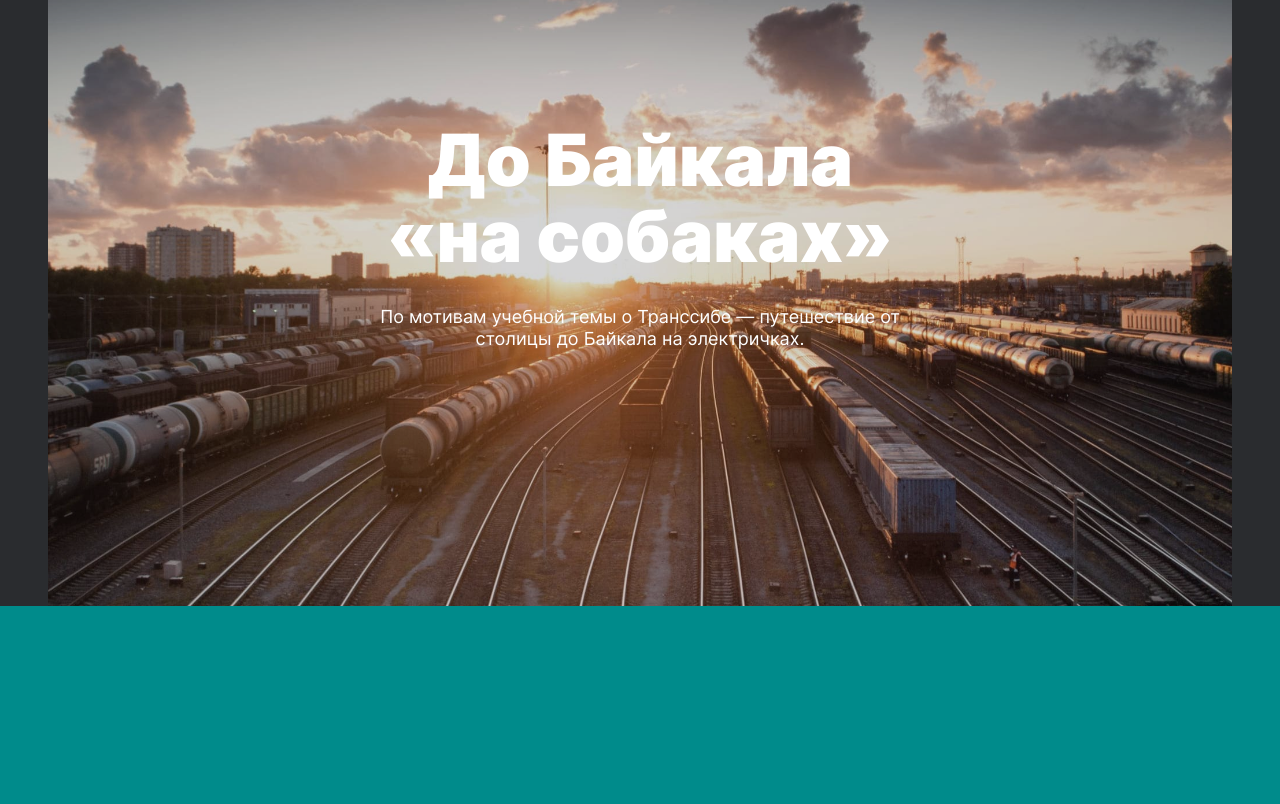
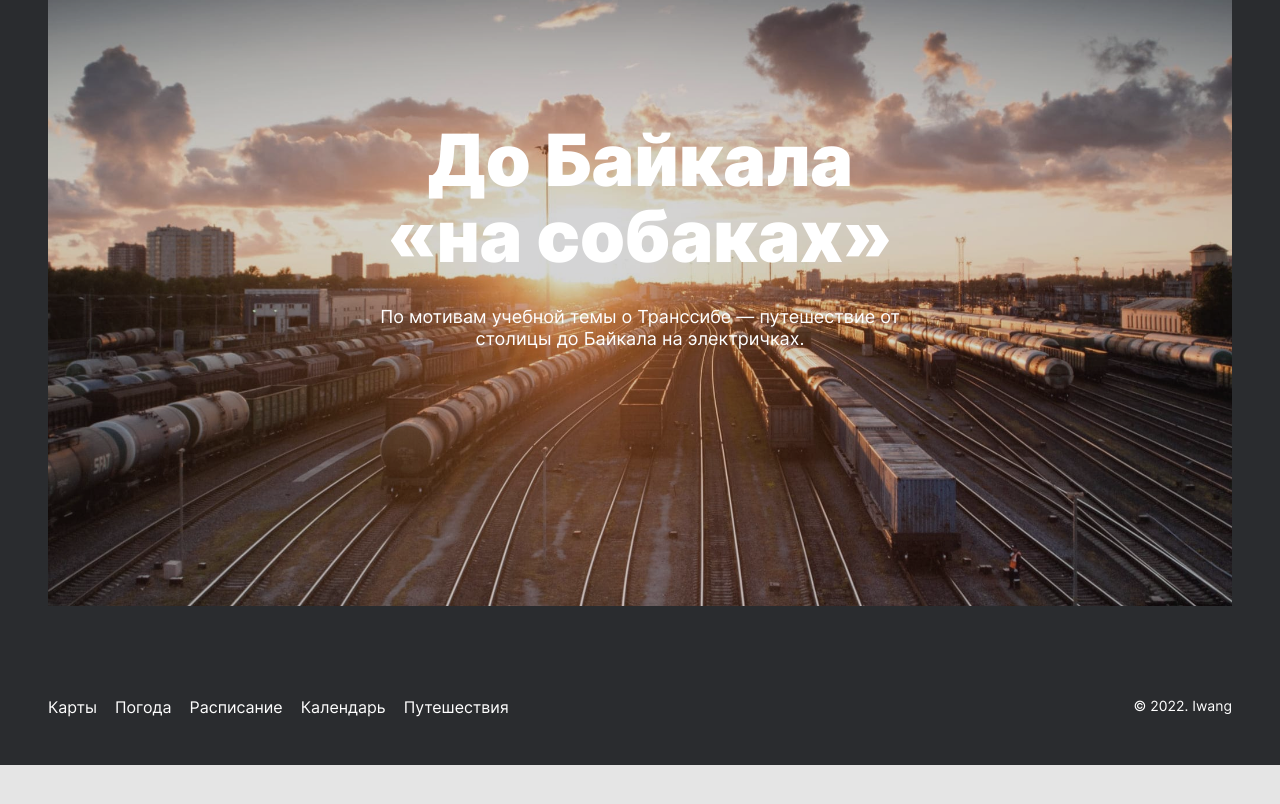
Before and after one commit to iwango/russian-travel, a plain HTML site: page index.html in a window 1280 px wide. Shown: the part 6441-7245 px from the top of the page. After the commit the page ends 7206 px from the top, so only its background shows below. Drawn offline with Linux system fonts and the light colour scheme.

Commit message:
footer completed

```diff
--- a/blocks/cover/cover.css
+++ b/blocks/cover/cover.css
@@ -5,8 +5,24 @@
   align-items: center;
   color: #fff;
   text-decoration: none;
+  margin-bottom: 64px;
 }
 .cover:hover .cover__image {
   cursor: pointer;
   opacity: 0.3;
 }
+@media screen and (min-width: 768px) {
+  .cover {
+    margin-bottom: 88px;
+  }
+}
+@media screen and (min-width: 768px) and (max-width: 1024px) {
+  .cover {
+    margin-bottom: calc(88px + (92 - 88) * (100vw - 768px) / 256);
+  }
+}
+@media screen and (min-width: 1024px) {
+  .cover {
+    margin-bottom: 92px;
+  }
+}
--- /dev/null
+++ b/blocks/footer/__copyright/footer__copyright.css
@@ -0,0 +1,12 @@
+.footer__copyright {
+  margin: 16px 0 0;
+  font-size: 14px;
+  line-height: 14px;
+}
+@media screen and (min-width: 768px) {
+  .footer__copyright {
+    font-size: 14px;
+    line-height: 16px;
+    margin: 0;
+  }
+}
--- /dev/null
+++ b/blocks/footer/__nav-item/footer__nav-item.css
@@ -0,0 +1,8 @@
+.footer__nav-item {
+  margin-bottom: 32px;
+}
+@media screen and (min-width: 768px) {
+  .footer__nav-item {
+    margin: 0 18px 0 0;
+  }
+}
--- /dev/null
+++ b/blocks/footer/__nav-link/footer__nav-link.css
@@ -0,0 +1,16 @@
+.footer__nav-link {
+  color: #fff;
+  text-decoration: none;
+  font-size: 24px;
+  line-height: 24px;
+}
+.footer__nav-link:hover {
+  cursor: pointer;
+  opacity: 0.8;
+}
+@media screen and (min-width: 768px) {
+  .footer__nav-link {
+    font-size: 16px;
+    line-height: 18px;
+  }
+}
--- /dev/null
+++ b/blocks/footer/__nav/footer__nav.css
@@ -0,0 +1,14 @@
+.footer__nav {
+  display: flex;
+  flex-direction: column;
+  list-style: none;
+  color: #fff;
+  margin: 0;
+  padding: 0;
+}
+@media screen and (min-width: 768px) {
+  .footer__nav {
+    flex-direction: row;
+    align-items: end;
+  }
+}
--- a/blocks/footer/footer.css
+++ b/blocks/footer/footer.css
@@ -1,4 +1,25 @@
 .footer {
-  height: 200px;
-  background-color: darkcyan;
+  display: flex;
+  flex-direction: column;
+  margin: 0 16px;
+  padding-bottom: 24px;
 }
+@media screen and (min-width: 768px) {
+  .footer {
+    flex-direction: row;
+    justify-content: space-between;
+    margin: 0 24px;
+  }
+}
+@media screen and (min-width: 768px) and (max-width: 1024px) {
+  .footer {
+    margin: 0 calc(24px + (48 - 24) * (100vw - 768px) / 256);
+    padding-bottom: 48px;
+  }
+}
+@media screen and (min-width: 1024px) {
+  .footer {
+    margin: 0 48px;
+    padding-bottom: 48px;
+  }
+}
--- a/index.html
+++ b/index.html
@@ -116,7 +116,6 @@
           </div>
         </article>
       </section>
-
       <a href="https://stampsy.com/na-elektrichkakh-do-baikala" class="cover">
         <img src="./images/cover-trains.jpg" alt="До Байкала «на собаках»" class="cover__image">
         <div class="cover__text">
@@ -127,7 +126,14 @@
     </main>
 
     <footer class="footer">
-
+      <ul class="footer__nav">
+        <li class="footer__nav-item"><a href="https://yandex.ru/maps" class="footer__nav-link">Карты</a></li>
+        <li class="footer__nav-item"><a href="https://yandex.ru/pogoda" class="footer__nav-link">Погода</a></li>
+        <li class="footer__nav-item"><a href="https://rasp.yandex.ru" class="footer__nav-link">Расписание</a></li>
+        <li class="footer__nav-item"><a href="https://calendar.yandex.ru" class="footer__nav-link">Календарь</a></li>
+        <li class="footer__nav-item"><a href="https://travel.yandex.ru" class="footer__nav-link">Путешествия</a></li>
+      </ul>
+      <p class="footer__copyright">© 2022. Iwang</p>
     </footer>
   </div>
 </body>
--- a/pages/index.css
+++ b/pages/index.css
@@ -46,3 +46,7 @@
 @import url("../blocks/cover/__text/cover__text.css");
 
 @import url("../blocks/footer/footer.css");
+@import url("../blocks/footer/__nav/footer__nav.css");
+@import url("../blocks/footer/__nav-item/footer__nav-item.css");
+@import url("../blocks/footer/__nav-link/footer__nav-link.css");
+@import url("../blocks/footer/__copyright/footer__copyright.css");
```
Also changed, not shown: 1 other file.
